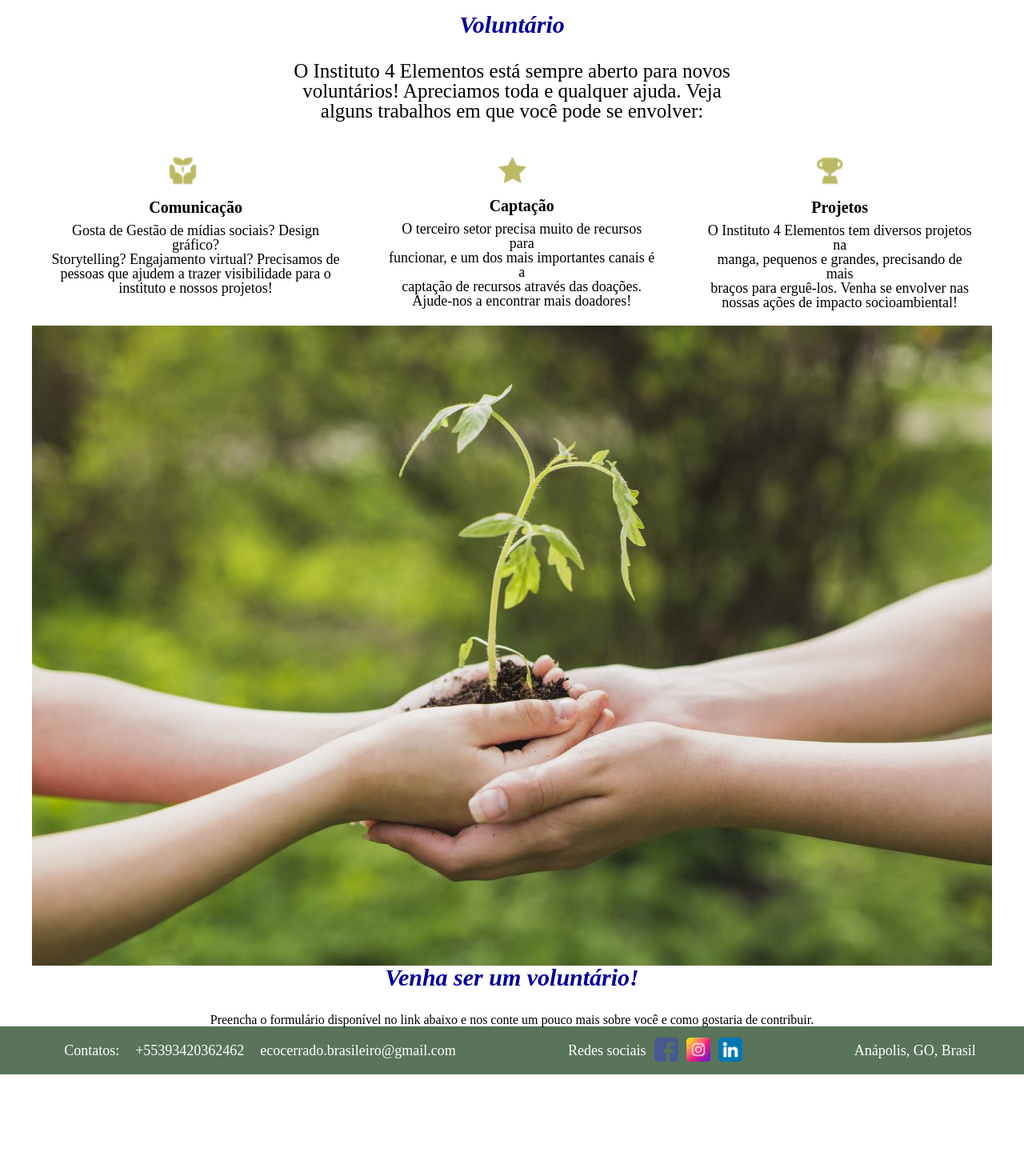
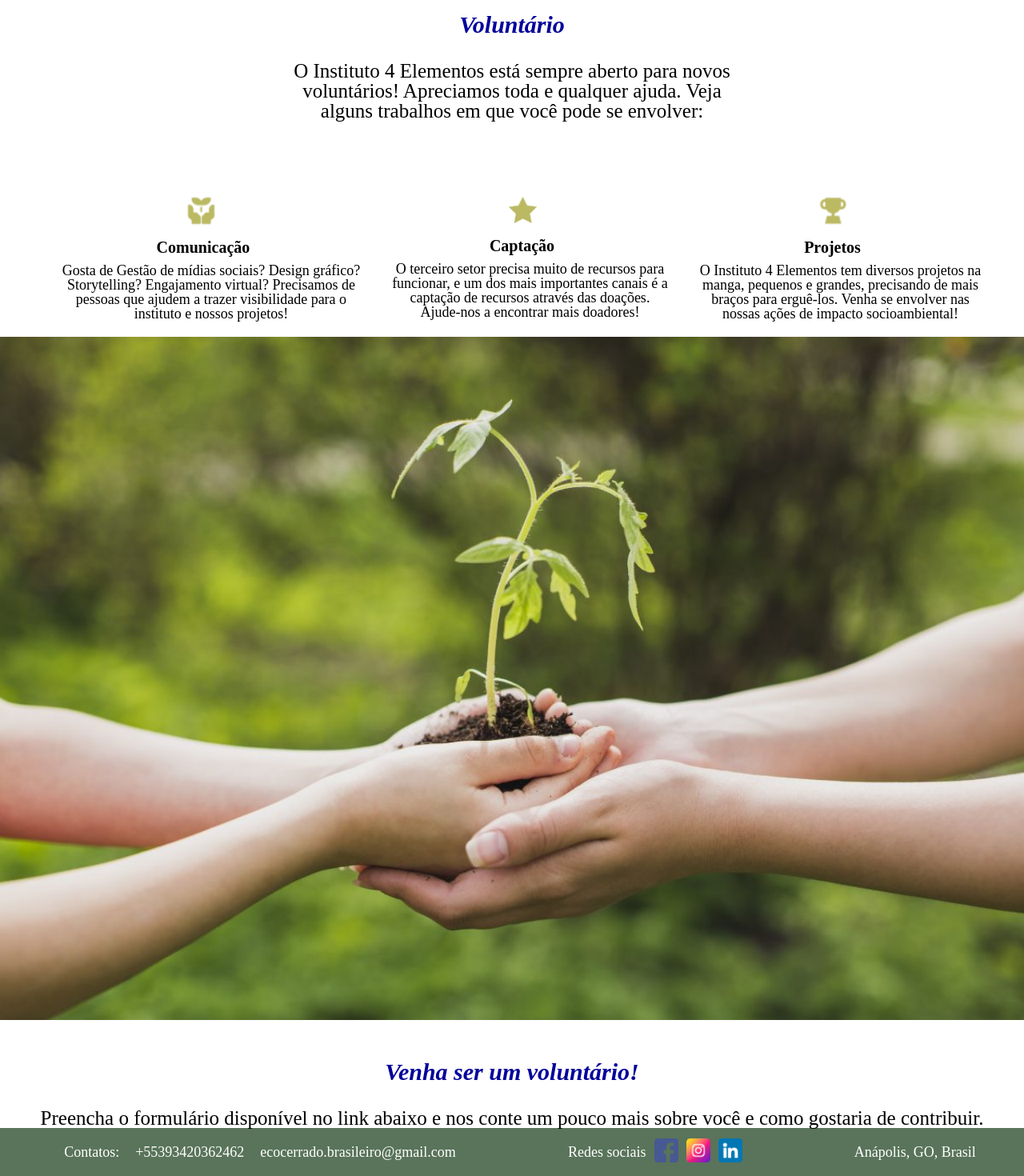
Before and after one commit to LuizaFerri/ONG-4-elementos, a React (Create React App) app: page /voluntario in a window 1280 px wide. Shown: the part 214-1684 px from the top of the page at 80% size. Before the commit the page ends 1557 px from the top, so only its background shows below. Built offline with nearby package versions, Linux system fonts and the light colour scheme.

Commit message:
Update styles.css

```diff
--- a/src/screens/Voluntarios/styles.css
+++ b/src/screens/Voluntarios/styles.css
@@ -18,7 +18,7 @@
 .textoVolPrincipal p{
     font-size: 25px;
     text-align: center;
-    margin-bottom: 30px;
+    margin-bottom: 80px;
 
 }
 .caixaVolExplicacao{
@@ -30,7 +30,7 @@
 .VoluntarioIcons{
     width: 35px;
     align-items: center;
-    margin-left: 35%;
+    margin-left: 38%;
     margin-bottom: 15px;
     margin-top: 15px;
 }
@@ -44,11 +44,20 @@
 }
 
 .caixaVolExplicacao p{
-    padding-right: 60px;
+    margin-right: 40px;
     text-align: center;
     font-size: 18px;
 }
 
+.imagemVegetacao{
+    width: 100%;
+    margin-bottom: 50px;
+}
+
+.textoVolFormulario{
+    font-size: 25px;
+
+}
 
 @media screen and (max-width:360){
 
```
